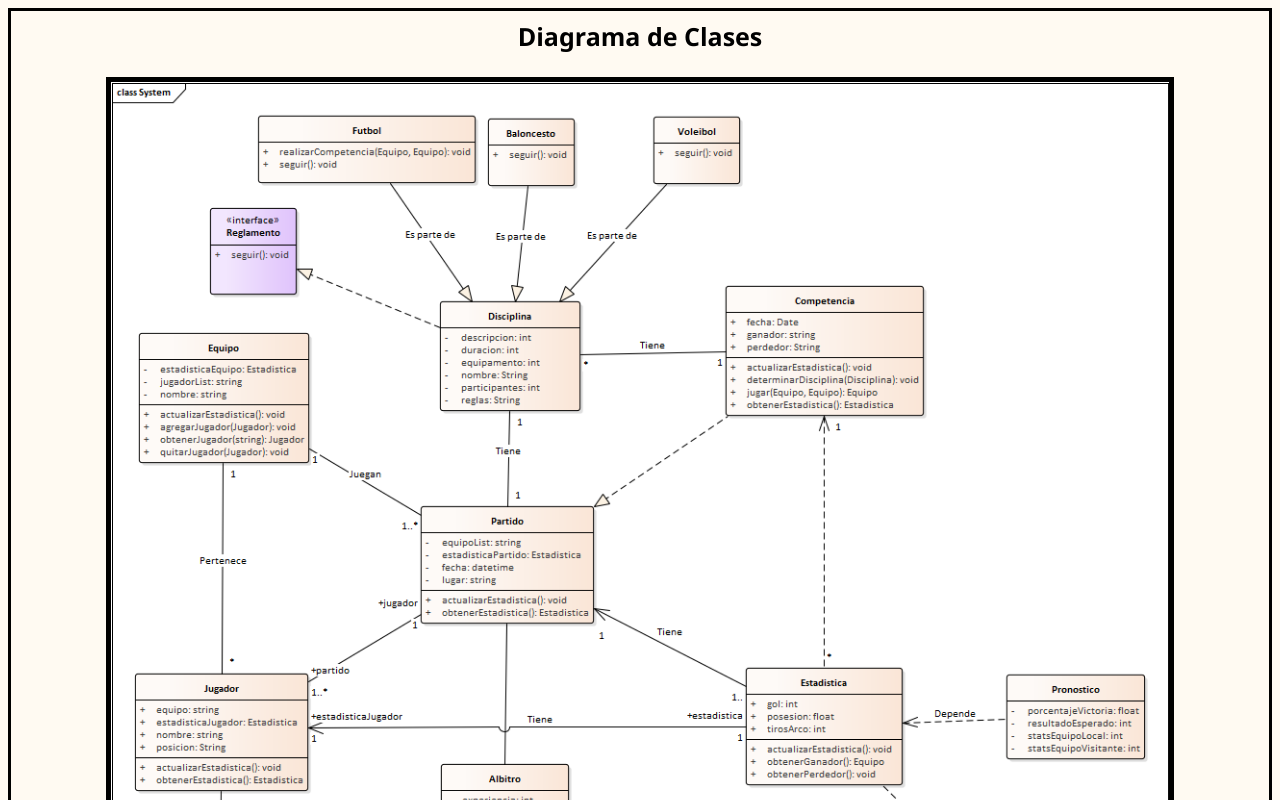
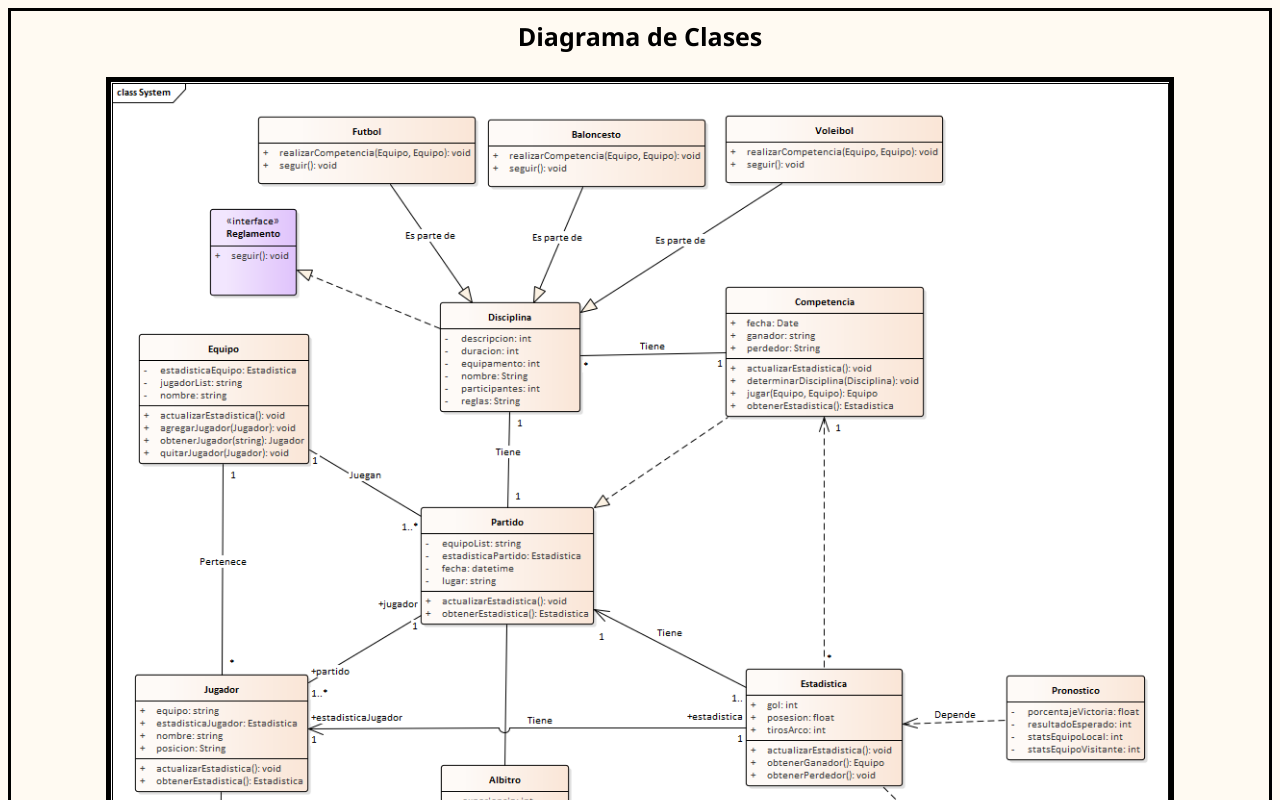
Before and after one commit to jostinjimenez/testing, a plain HTML site: page diagramaSecuencial.html in a window 1280 px wide. Shown: the top 800 px of the page. Drawn offline with Linux system fonts and the light colour scheme.

Commit message:
Update diagramaSecuencial.html

```diff
--- a/diagramaSecuencial.html
+++ b/diagramaSecuencial.html
@@ -13,7 +13,7 @@
 <body>
 
     <p class="titulo">Diagrama de Clases<p>
-    <img class="imagen1" src="System1.png">
+    <img class="imagen1" src="System2.png">
     <p class="titulo">Modelo Secuencial<p></p>
     <img class="imagen" src="Secuencial.jpeg">
 
```
